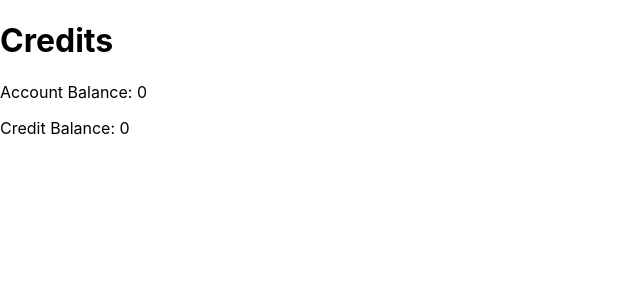
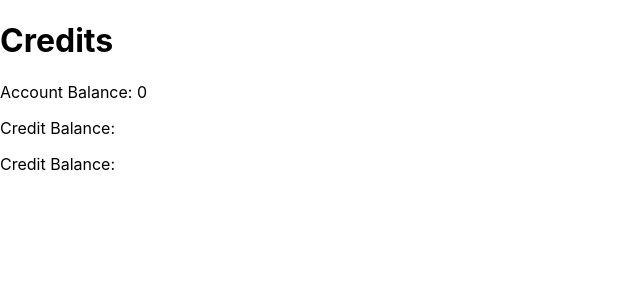
Before and after one commit to lilyworld/CSCI39548-Assignment7, a React (Create React App) app in the folder bank-of-react/: page /credits in a window 1280 px wide. Shown: the top 300 px of the page, without its empty margins (0-640 px from the left). Built offline with nearby package versions, Linux system fonts and the light colour scheme; no server answers.

Commit message:
Update Balance

```diff
--- a/bank-of-react/src/App.js
+++ b/bank-of-react/src/App.js
@@ -17,7 +17,9 @@
         memberSince: '07/23/96',
       },
       debits: [],
-      credits: []
+      credits: [],
+      creditSum: 0,
+      debitSum: 0
     }
   }
 
@@ -34,7 +36,7 @@
     );
     const LogInComponent = () => (<LogIn user={this.state.currentUser} mockLogIn={this.mockLogIn} />)
     const DebitsComponent = () => (<Debits/>)
-    const CreditsComponent = () => (<Credits accountBalance={this.state.accountBalance}/>)
+    const CreditsComponent = () => (<Credits creditSum={this.state.creditSum} debitSum={this.state.debitSum} accountBalance={this.state.accountBalance}/>)
 
     return (
         <Router>
--- a/bank-of-react/src/components/AccountBalance.js
+++ b/bank-of-react/src/components/AccountBalance.js
@@ -1,10 +1,18 @@
 import React, {Component} from 'react';
 
 class AccountBalance extends Component {
+  // balance = () => {
+  //   let sum = this.props.debitSum - this.props.creditSum
+  //   console.log(this.props.debitSum)
+  //   console.log(this.props.creditSum)
+  //   this.setState({accountBalance: sum})
+  // }
+
   render() {
     return (
         <div>
-          Account Balance: {this.props.accountBalance}
+          <p>Account Balance: {this.props.accountBalance}</p>
+          <p>Credit Balance: {this.props.creditSum}</p>
         </div>
     );
   }
--- a/bank-of-react/src/components/Credits.js
+++ b/bank-of-react/src/components/Credits.js
@@ -7,8 +7,7 @@
     constructor(props) {
         super(props);
         this.state = {
-            credits: [],
-            creditSum: 0
+            credits: []
         }
     }
 
@@ -46,6 +45,10 @@
         return table;
     }
 
+    onClick = (credits) => {
+
+    }
+
     render() {
         const {credits} = this.state;
         console.log(credits);
--- a/bank-of-react/src/components/Home.js
+++ b/bank-of-react/src/components/Home.js
@@ -6,7 +6,6 @@
   render() {
     return (
         <div>
-          {/* <img src="https://letstalkpayments.com/wp-content/uploads/2016/04/Bank.png" alt="bank"/> */}
           <img src="https://images.unsplash.com/photo-1501167786227-4cba60f6d58f?ixid=MnwxMjA3fDB8MHxzZWFyY2h8MXx8YmFua3xlbnwwfHwwfHw%3D&ixlib=rb-1.2.1&w=1000&q=80" alt="bank" height="200px"/>
           <h1>Bank of React</h1>
 
```
